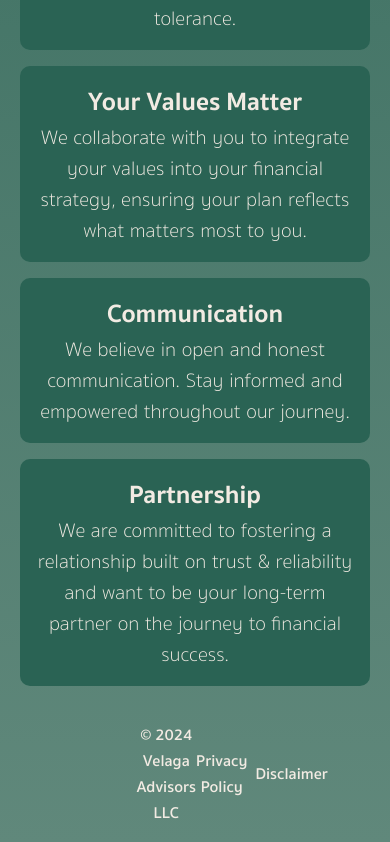
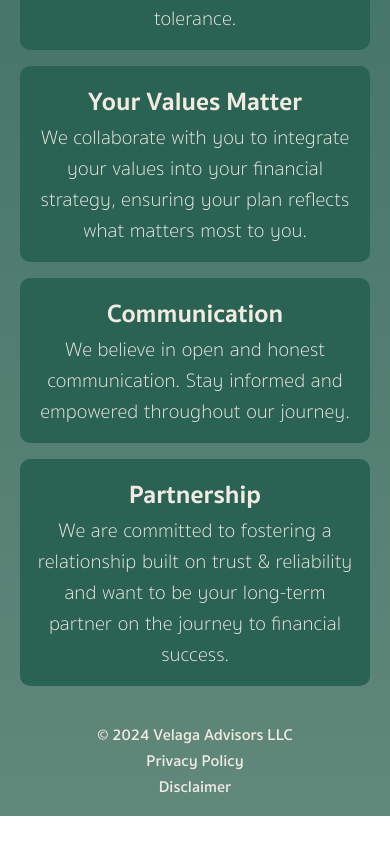
Before and after one commit to avelaga/velagaadvisors, a Next.js app: page / in a window 390 px wide. Shown: the part 918-1760 px from the top of the page. After the commit the page ends 1734 px from the top, so only its background shows below. Built offline with nearby package versions, Linux system fonts and the light colour scheme.

Commit message:
mobile footer

```diff
--- a/components/footer.js
+++ b/components/footer.js
@@ -6,10 +6,10 @@ import privacyPolicy from '../public/privacyPolicy.pdf'
 export default function Footer() {
     return (
         <div className={styles.footer}>
-            <div>© 2024 Velaga Advisors LLC</div>
-            <a href={privacyPolicy} target="_blank">Privacy Policy</a>
+            <div className={styles.item}>© 2024 Velaga Advisors LLC</div>
+            <a href={privacyPolicy} target="_blank" className={styles.item}>Privacy Policy</a>
             {/* <div className={styles.link}>Privacy Policy</div> */}
-            <Link href="/disclaimer" className={styles.link}>Disclaimer</Link>
+            <Link href="/disclaimer" className={`${styles.link} ${styles.item}`}>Disclaimer</Link>
         </div>
     )
 }
--- a/styles/Footer.module.css
+++ b/styles/Footer.module.css
@@ -21,3 +21,17 @@
   background: rgb(114, 145, 129);
   color: var(--white)
 }
+
+@media only screen and (max-width: 950px) {
+  .footer {
+    flex-wrap: wrap;
+    width: 100%;
+    justify-content: space-around;
+  }
+  .item {
+    width: 100%;
+    text-align: center;
+    justify-content: center;
+    padding: 0;
+  }
+}
--- a/styles/globals.css
+++ b/styles/globals.css
@@ -131,11 +131,7 @@ main {
   margin: auto;
 }
 
-@media only screen and (max-width: 950px) {
-  .layout{
-    margin-top : 82px;
-  }
-}
+
 
 .background {
   min-height: 100vh;
@@ -147,9 +143,15 @@ bold {
 
 .finra {
   border: none;
-  width:150px;
+  width: 150px;
   position: fixed;
   right: 0;
   bottom: 0;
   z-index: 2;
 }
+
+@media only screen and (max-width: 950px) {
+  .layout {
+    margin-top: 82px;
+  }
+}
```
Lines whose indentation alone changed are shown as unchanged.
